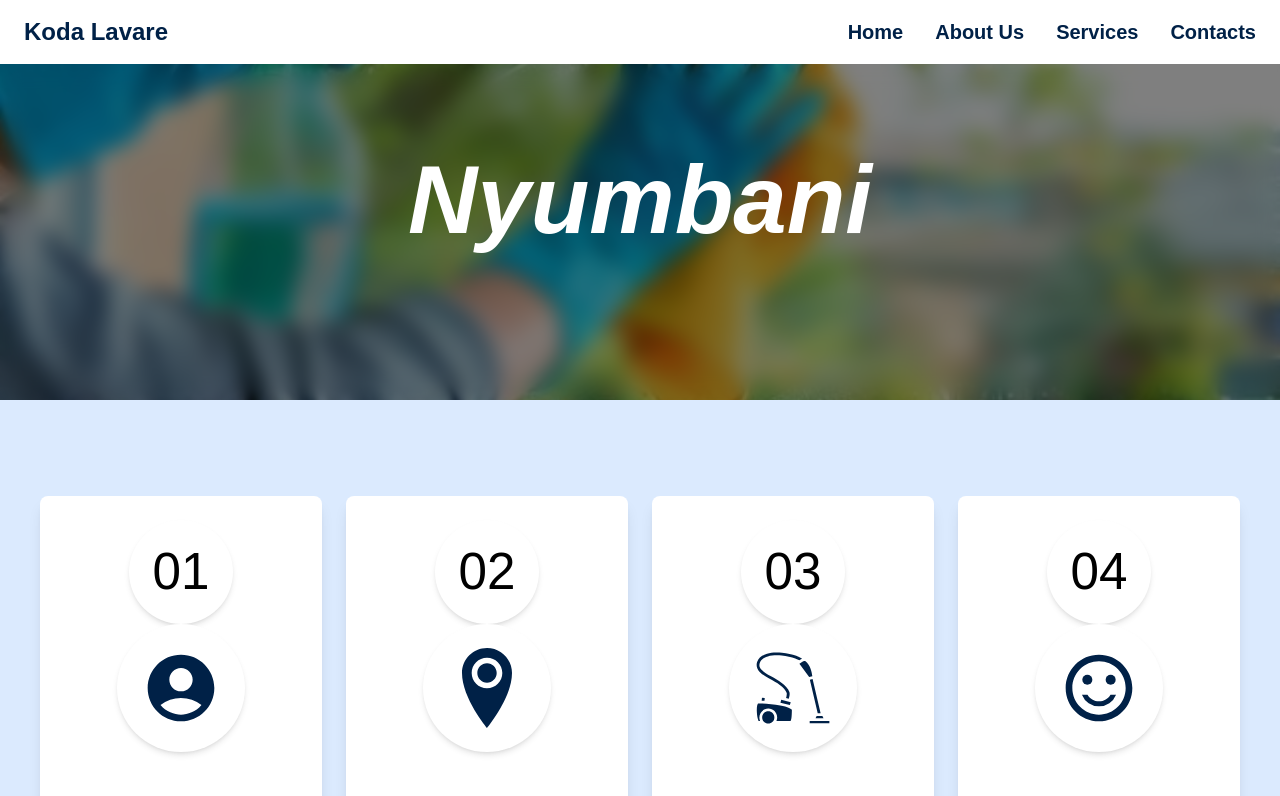
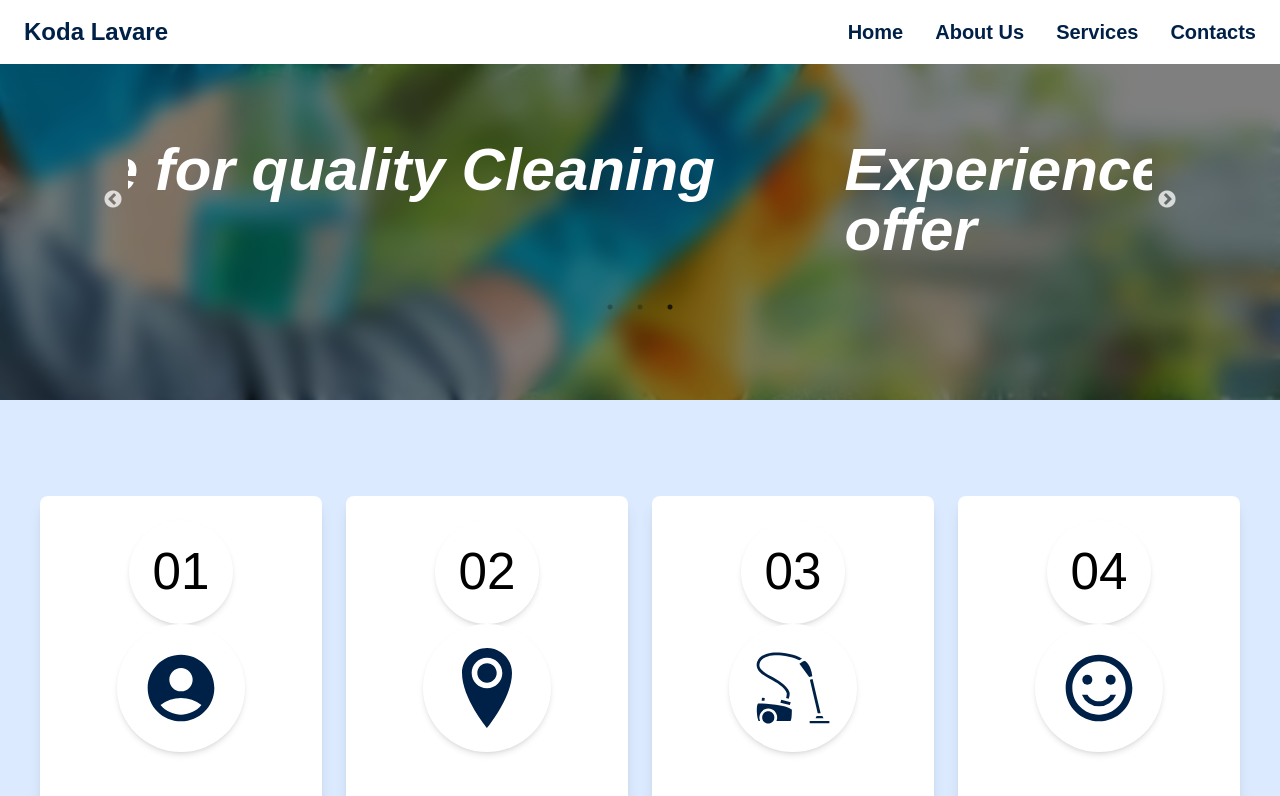
Before and after one commit to KWSTEPHY/CleanHub, a React (Vite) app: page / in a window 1280 px wide. Shown: the top 796 px of the page. Built offline with nearby package versions, Linux system fonts and the light colour scheme.

Commit message:
Home section slider

```diff
--- a/package.json
+++ b/package.json
@@ -19,7 +19,9 @@
     "react": "^18.2.0",
     "react-dom": "^18.2.0",
     "react-icons": "^5.2.1",
-    "react-router-dom": "^6.23.1"
+    "react-router-dom": "^6.23.1",
+    "react-slick": "^0.30.2",
+    "slick-carousel": "^1.8.1"
   },
   "devDependencies": {
     "@types/react": "^18.2.66",
--- a/src/Pages/Home.tsx
+++ b/src/Pages/Home.tsx
@@ -1,4 +1,4 @@
-import React from "react";
+import React, { useEffect } from "react";
 import { MdAccountCircle } from "react-icons/md";
 import { ImLocation2 } from "react-icons/im";
 import { GiVacuumCleaner } from "react-icons/gi";
@@ -7,6 +7,11 @@ import {
   MdOutlineLocalLaundryService,
 } from "react-icons/md";
 import { SiCcleaner } from "react-icons/si";
+import Slider from "react-slick";
+import "slick-carousel/slick/slick.css";
+import "slick-carousel/slick/slick-theme.css";
+import AOS from "aos";
+import "aos/dist/aos.css";
 
 const cardData = [
   {
@@ -57,6 +62,21 @@ const Home: React.FC = () => {
     "rounded-lg p-6 bg-white shadow-lg hover:shadow-2xl transition-shadow duration-300 flex flex-col items-center max-w-xs";
   const cardStyleTwo =
     "rounded-lg p-6 bg-white shadow-lg hover:shadow-2xl transition-shadow duration-300 flex flex-col items-center w-3/5";
+
+  useEffect(() => {
+    AOS.init({ duration: 2000 });
+  }, []);
+
+  const sliderSettings = {
+    dots: true,
+    infinite: true,
+    speed: 800,
+    slidesToShow: 1,
+    slidesToScroll: 1,
+    autoplay: true,
+    autoplaySpeed: 3000,
+  };
+
   return (
     <div className="w-screen">
       <section
@@ -81,13 +101,40 @@ const Home: React.FC = () => {
             alignItems: "center",
             justifyContent: "center",
           }}>
+
+          <div className="absolute top-0 w-full h-full flex items-center justify-center">
+            <div className="w-4/5">
+              <Slider {...sliderSettings}>
+                <div>
                   <h2
-            className="text-8xl font-bold mx-auto px-6 py-8"
+                    className="text-6xl font-bold mx-auto px-6 py-8"
                     style={{
                       fontStyle: "italic",
                     }}>
-            Nyumbani
+                    Welcome to Korda Larvae
                   </h2>
+                </div>
+                <div>
+                  <h2
+                    className="text-6xl font-bold mx-auto px-6 py-8"
+                    style={{
+                      fontStyle: "italic",
+                    }}>
+                    Your Home for quality Cleaning Services
+                  </h2>
+                </div>
+                <div>
+                  <h2
+                    className="text-6xl font-bold mx-auto px-6 py-8"
+                    style={{
+                      fontStyle: "italic",
+                    }}>
+                    Experience the Best we have to offer
+                  </h2>
+                </div>
+              </Slider>
+            </div>
+          </div>
         </div>
       </section>
 
@@ -263,7 +310,6 @@ const Home: React.FC = () => {
         </div>
 
         <div className="p-16 pt-24 flex space-x-8 text-[#002147]">
-
           <div className="content flex-grow pt-16 text-left">
             <h2 className="text-l font-bold mb-4 text-left text-[#53CCDC]">
               Why Choose Us
@@ -343,10 +389,6 @@ const Home: React.FC = () => {
                 Book, manage & pay
               </li>
             </ul>
-
-
-
-
           </div>
           <div className="img flex-shrink-0 w-2/5 pt-8 ">
             <img
@@ -360,7 +402,6 @@ const Home: React.FC = () => {
               className="rounded-xl shadow-2xl w-48 h-48 object-cover relative left-32 z-10"
             />
           </div>
-
         </div>
       </section>
 
```
Also changed, not shown: 1 other file (tests, documents, lock files or other folders). Lines whose indentation alone changed are shown as unchanged.
